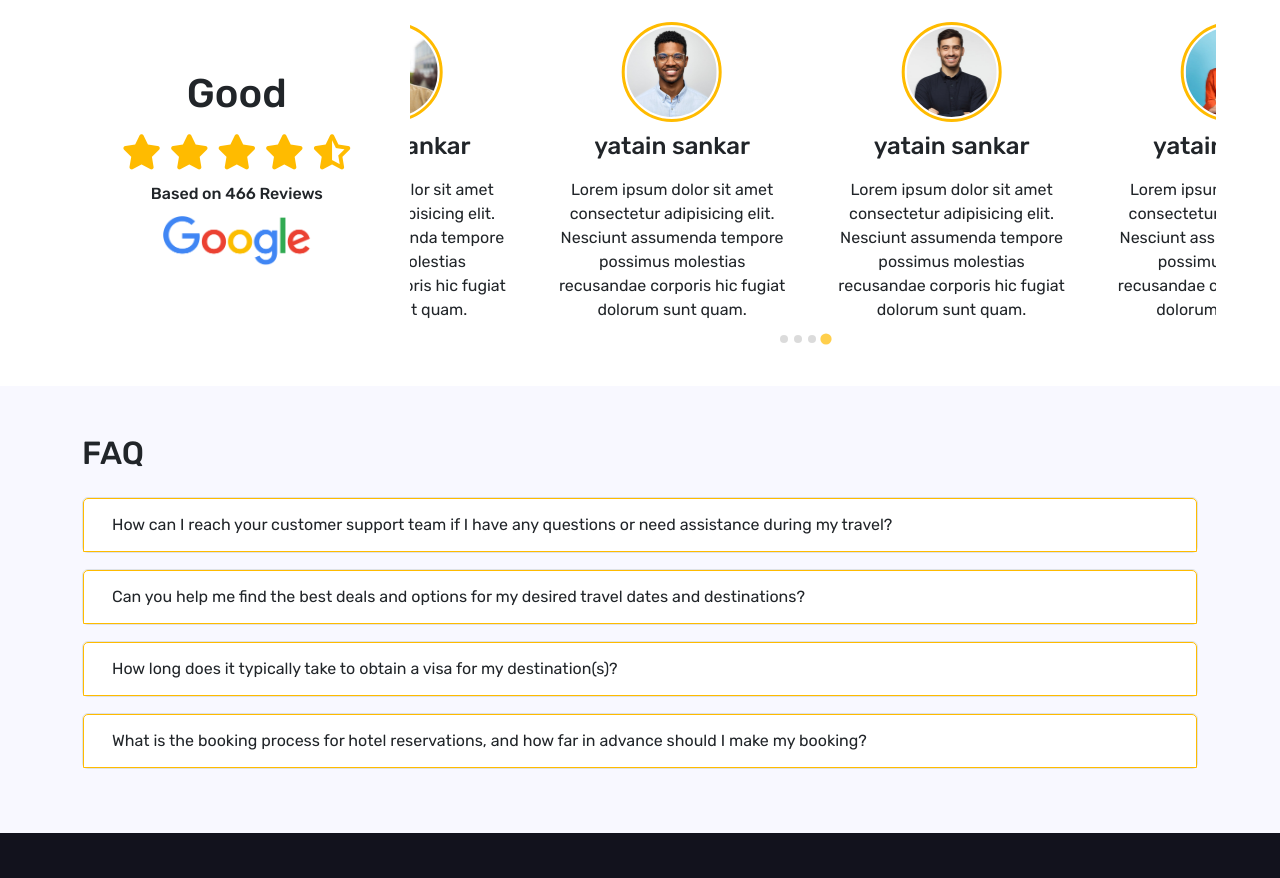
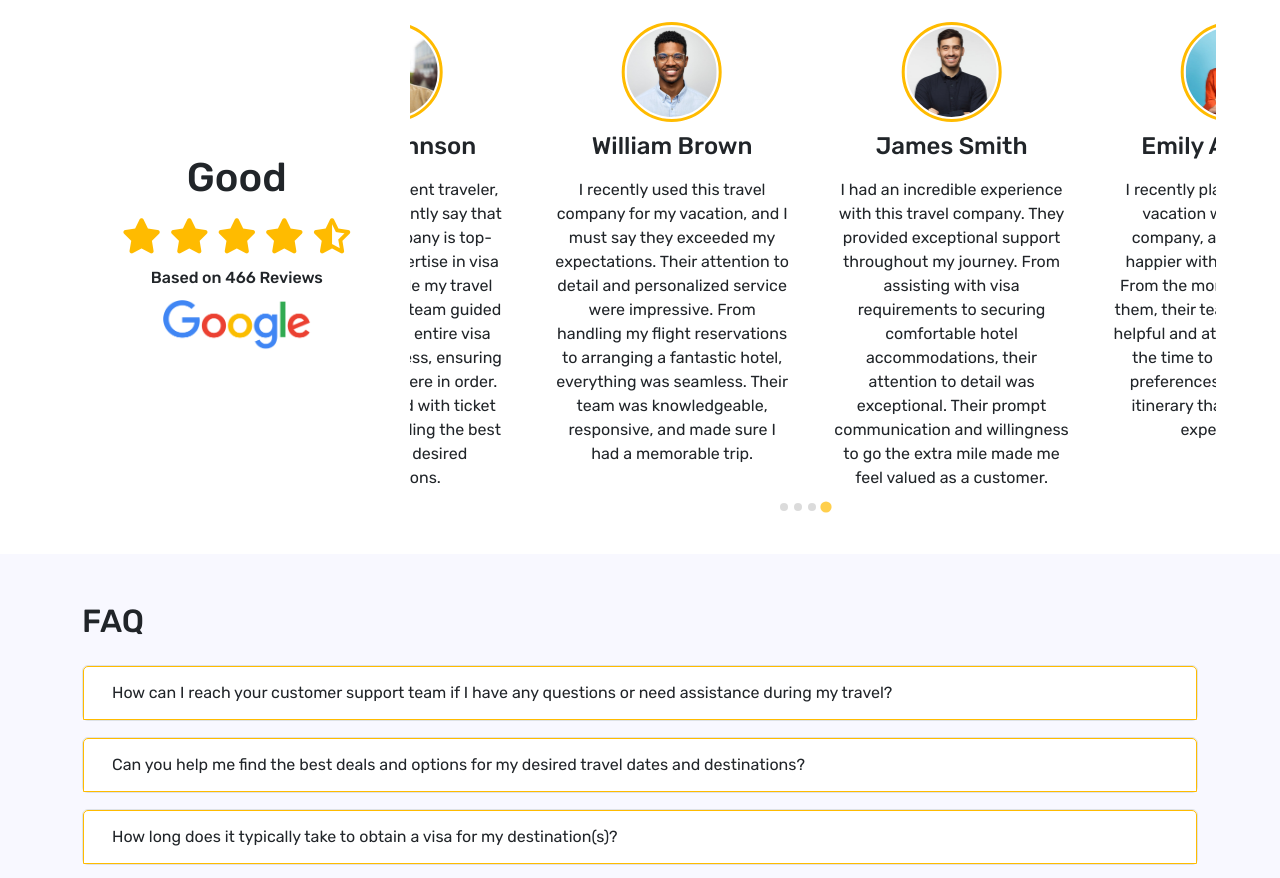
Before and after one commit to Ahmedelsayedd01/Vip-Visit-World, a plain HTML site: page index.html in a window 1280 px wide. Shown: the part 2420-3298 px from the top of the page. Drawn offline with nearby package versions, Linux system fonts and the light colour scheme.

Commit message:
New UPdate

```diff
--- a/index.html
+++ b/index.html
@@ -387,11 +387,15 @@
                     <div class="headCard">
                       <img src="./images/user 1.jpg" alt="user" />
                     </div>
-                    <h4 class="cardName">yatain sankar</h4>
+                    <h4 class="cardName">James Smith</h4>
                     <p class="cardTitle">
-                      Lorem ipsum dolor sit amet consectetur adipisicing elit.
-                      Nesciunt assumenda tempore possimus molestias recusandae
-                      corporis hic fugiat dolorum sunt quam.
+                      I had an incredible experience with this travel company.
+                      They provided exceptional support throughout my journey.
+                      From assisting with visa requirements to securing
+                      comfortable hotel accommodations, their attention to
+                      detail was exceptional. Their prompt communication and
+                      willingness to go the extra mile made me feel valued as a
+                      customer.
                     </p>
                   </div>
                 </li>
@@ -400,11 +404,14 @@
                     <div class="headCard">
                       <img src="./images/user 2.jpg" alt="user" />
                     </div>
-                    <h4 class="cardName">yatain sankar</h4>
+                    <h4 class="cardName">Emily Anderson</h4>
                     <p class="cardTitle">
-                      Lorem ipsum dolor sit amet consectetur adipisicing elit.
-                      Nesciunt assumenda tempore possimus molestias recusandae
-                      corporis hic fugiat dolorum sunt quam.
+                      I recently planned my dream vacation with this travel
+                      company, and I couldn't be happier with the experience.
+                      From the moment I contacted them, their team was
+                      incredibly helpful and attentive. They took the time to
+                      understand my preferences and crafted an itinerary that
+                      exceeded my expectations.
                     </p>
                   </div>
                 </li>
@@ -413,11 +420,15 @@
                     <div class="headCard">
                       <img src="./images/user 3.jpg" alt="user" />
                     </div>
-                    <h4 class="cardName">yatain sankar</h4>
+                    <h4 class="cardName">John Johnson</h4>
                     <p class="cardTitle">
-                      Lorem ipsum dolor sit amet consectetur adipisicing elit.
-                      Nesciunt assumenda tempore possimus molestias recusandae
-                      corporis hic fugiat dolorum sunt quam.
+                      I've been a frequent traveler, and I can confidently say
+                      that this travel company is top-notch. Their expertise in
+                      visa processing made my travel hassle-free. The team
+                      guided me through the entire visa application process,
+                      ensuring all documents were in order. They also helped
+                      with ticket reservations, finding the best deals for my
+                      desired destinations.
                     </p>
                   </div>
                 </li>
@@ -426,11 +437,15 @@
                     <div class="headCard">
                       <img src="./images/user 4.jpg" alt="user" />
                     </div>
-                    <h4 class="cardName">yatain sankar</h4>
+                    <h4 class="cardName">William Brown</h4>
                     <p class="cardTitle">
-                      Lorem ipsum dolor sit amet consectetur adipisicing elit.
-                      Nesciunt assumenda tempore possimus molestias recusandae
-                      corporis hic fugiat dolorum sunt quam.
+                      I recently used this travel company for my vacation, and I
+                      must say they exceeded my expectations. Their attention to
+                      detail and personalized service were impressive. From
+                      handling my flight reservations to arranging a fantastic
+                      hotel, everything was seamless. Their team was
+                      knowledgeable, responsive, and made sure I had a memorable
+                      trip.
                     </p>
                   </div>
                 </li>
```
